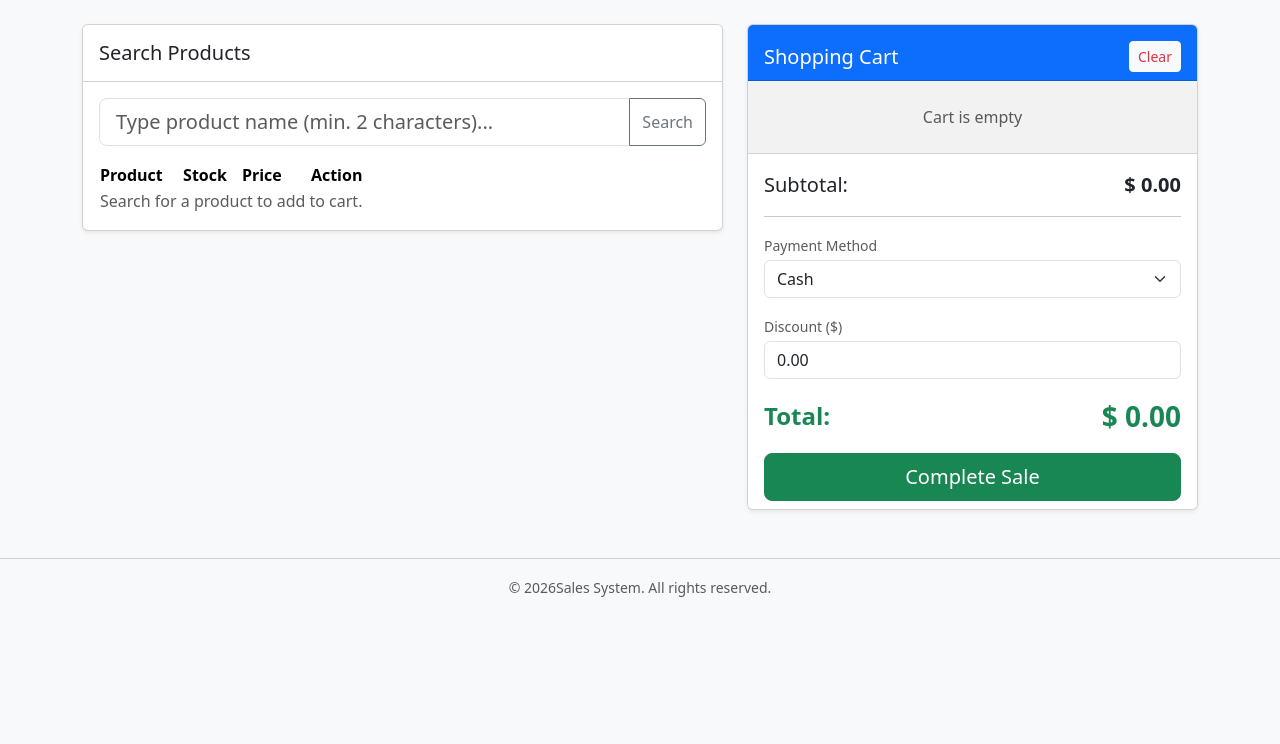
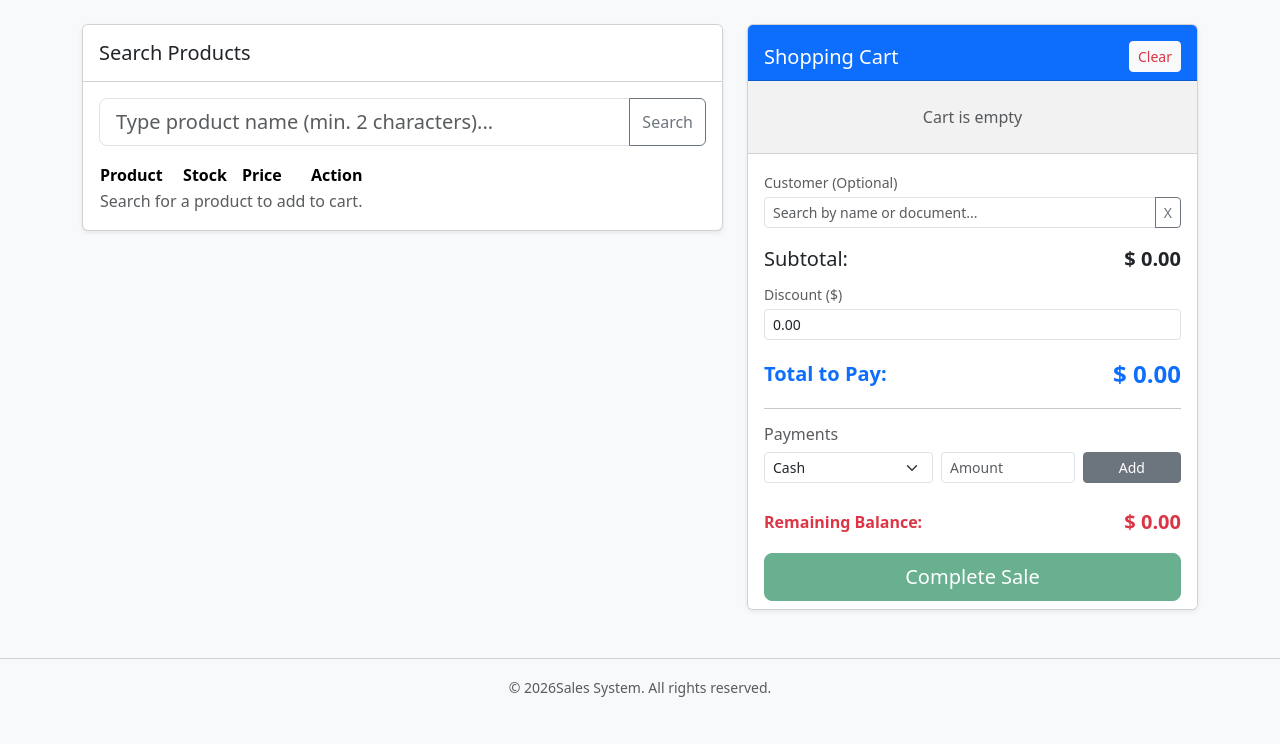
Before and after one commit to fabricio-araujo94/sistema_de_vendas, a PHP site: page /pos in a window 1280 px wide. Shown: the part 56-800 px from the top of the page. Run offline with PHP 8.4, Linux system fonts and the light colour scheme; the visitor is signed in with stand-in values (Sample User, id 1); data that the repository does not hold is empty.

Commit message:
feat: add customer search and multi-payment UI to POS checkout form

```diff
--- a/templates/pos/index.php
+++ b/templates/pos/index.php
@@ -48,35 +48,62 @@
             </div>
 
             <div class="card-footer bg-white pt-3">
+                <div class="mb-3">
+                    <label class="form-label text-muted small mb-1">Customer (Optional)</label>
+                    <div class="input-group">
+                        <input type="text" id="customerSearch" class="form-control form-control-sm" placeholder="Search by name or document..." autocomplete="off">
+                        <input type="hidden" id="selectedCustomerId">
+                        <button class="btn btn-sm btn-outline-secondary" type="button" id="btnClearCustomer">X</button>
+                    </div>
+                    <ul id="customerResults" class="list-group position-absolute w-100 shadow-sm" style="z-index: 1000; display: none; max-height: 200px; overflow-y: auto;"></ul>
+                </div>
+
                 <div class="d-flex justify-content-between mb-2">
                     <span class="fs-5">Subtotal:</span>
                     <span class="fs-5 fw-bold" id="cartSubtotal">$ 0.00</span>
                 </div>
 
+                <div class="mb-3">
+                    <label class="form-label text-muted small mb-1">Discount ($)</label>
+                    <input type="number" id="discountInput" class="form-control form-control-sm" value="0.00" min="0" step="0.01">
+                </div>
+
+                <div class="d-flex justify-content-between align-items-center mb-2 text-primary">
+                    <span class="fs-5 fw-bold">Total to Pay:</span>
+                    <span class="fs-4 fw-bold" id="cartTotal">$ 0.00</span>
+                </div>
+
                 <hr>
 
-                <div class="mb-3">
-                    <label for="paymentMethod" class="form-label text-muted small mb-1">Payment Method</label>
-                    <select name="paymentMethod" id="paymentMethod" class="form-select">
-                        <option value="cash">Cash</option>
-                        <option value="credit_card">Credit Card</option>
-                        <option value="debit_card">Debit Card</option>
-                        <option value="pix">PIX</option>
-                    </select>
+                <h6 class="text-muted mb-2">Payments</h6>
+
+                <div class="row g-2 mb-2">
+                    <div class="col-5">
+                        <select id="paymentMethod" class="form-select form-select-sm">
+                            <option value="cash">Cash</option>
+                            <option value="credit_card">Credit Card</option>
+                            <option value="debit_card">Debit Card</option>
+                            <option value="pix">PIX</option>
+                        </select>
+                    </div>
+                    <div class="col-4">
+                        <input type="number" id="paymentAmount" class="form-control form-control-sm" placeholder="Amount" step="0.01">
+                    </div>
+                    <div class="col-3">
+                        <button class="btn btn-sm btn-secondary w-100" id="btnAddPayment">Add</button>
+                    </div>
                 </div>
 
-                <div class="mb-3">
-                    <label for="discountInput" class="form-label text-muted small mb-1">Discount ($)</label>
-                    <input type="number" name="discountInput" id="discountInput" class="form-control" value="0.00" min="0" step="0.01">
-                </div>
+                <ul class="list-group list-group-flush mb-3" id="paymentList">
+                    </ul>
 
-                <div class="d-flex justify-content-between align-items-center mb-3 text-success">
-                    <span class="fs-4 fw-bold">Total:</span>
-                    <span class="fs-3 fw-bold" id="cartTotal">$ 0.00</span>
+                <div class="d-flex justify-content-between align-items-center mb-3 text-danger">
+                    <span class="fs-6 fw-bold">Remaining Balance:</span>
+                    <span class="fs-5 fw-bold" id="remainingBalance">$ 0.00</span>
                 </div>
 
                 <div class="d-grid">
-                    <button class="btn btn-success btn-lg" id="btnCheckout">Complete Sale</button>
+                    <button class="btn btn-success btn-lg" id="btnCheckout" disabled>Complete Sale</button>
                 </div>
             </div>
         </div>
```
